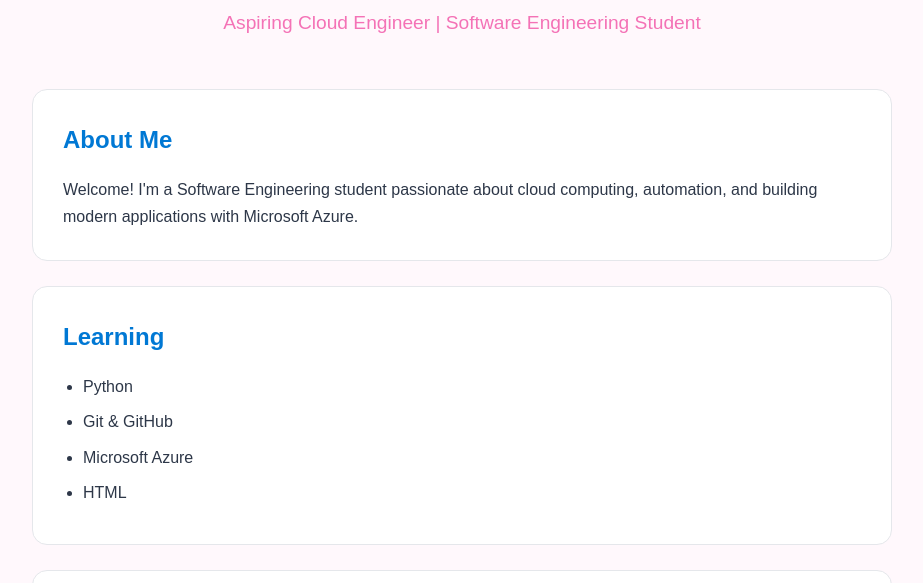
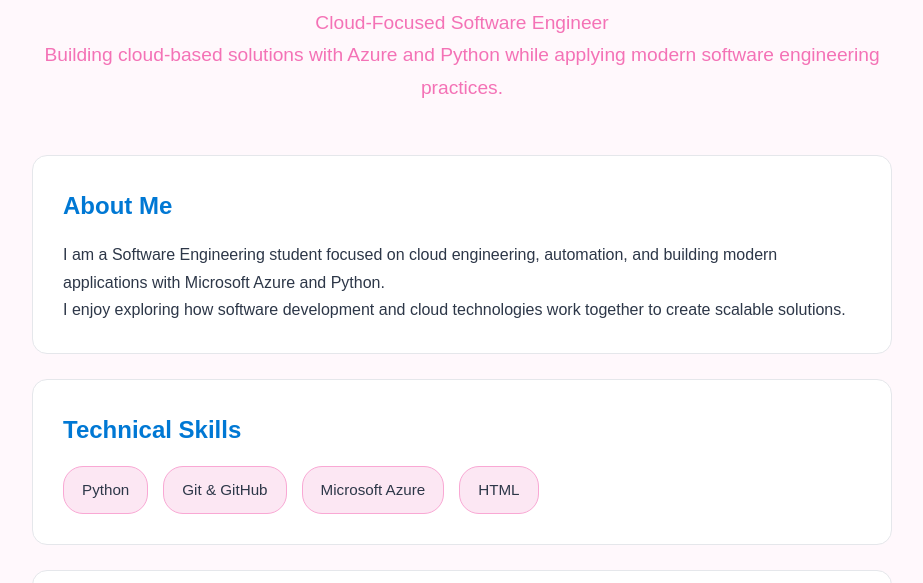
Before and after one commit to SimplyAlice/Cloud-Resume-Challenge, a plain HTML site: page index.html in a window 1280 px wide. Shown: the part 145-728 px from the top of the page, without its empty margins (178-1101 px from the left). Drawn offline with Linux system fonts and the light colour scheme.

Commit message:
Add stled technical skills section

```diff
--- a/assets/css/styles.css
+++ b/assets/css/styles.css
@@ -77,3 +77,26 @@ footer {
     margin-top: 40px;
     color: gray;
 }
+/* ==========================
+   Skills
+========================== */
+
+.skills-container {
+    display: flex;
+    flex-wrap: wrap;
+    gap: 15px;
+}
+
+.skill {
+    background-color: #FCE7F3;
+    color: #2D3748;
+    padding: 10px 18px;
+    border-radius: 20px;
+    font-size: 0.95rem;
+    border: 1px solid #F9A8D4;
+    transition: transform 0.3s ease;
+}
+
+.skill:hover {
+    transform: translateY(-3px);
+}
--- a/index.html
+++ b/index.html
@@ -10,27 +10,34 @@
 
     <header>
         <h1>Alice Matarise</h1>
-        <p>Aspiring Cloud Engineer | Software Engineering Student</p>
+        <p>Cloud-Focused Software Engineer</p>
+        <p>Building cloud-based solutions with Azure and Python while applying modern software engineering practices.</p>
     </header>
 
     <main>
         <section id="about">
             <h2>About Me</h2>
             <p>
-                Welcome! I'm a Software Engineering student passionate about cloud computing,
-                automation, and building modern applications with Microsoft Azure.
+                I am a Software Engineering student focused on cloud engineering,
+                automation, and building modern applications with Microsoft Azure and Python.
+            </p>
+
+            <p>
+                I enjoy exploring how software development and cloud technologies work
+                together to create scalable solutions.
             </p>
         </section>
 
         <section id="skills">
-            <h2>Learning</h2>
+            <h2>Technical Skills</h2>
 
-            <ul>
-                <li>Python</li>
-                <li>Git & GitHub</li>
-                <li>Microsoft Azure</li>
-                <li>HTML</li>
-            </ul>
+            <div class="skills-container">
+                <span class="skill">Python</span>
+                <span class="skill">Git & GitHub</span>
+                <span class="skill">Microsoft Azure</span>
+                <span class="skill">HTML</span>
+            </div>
+
         </section>
 
         <section id="projects">
```
